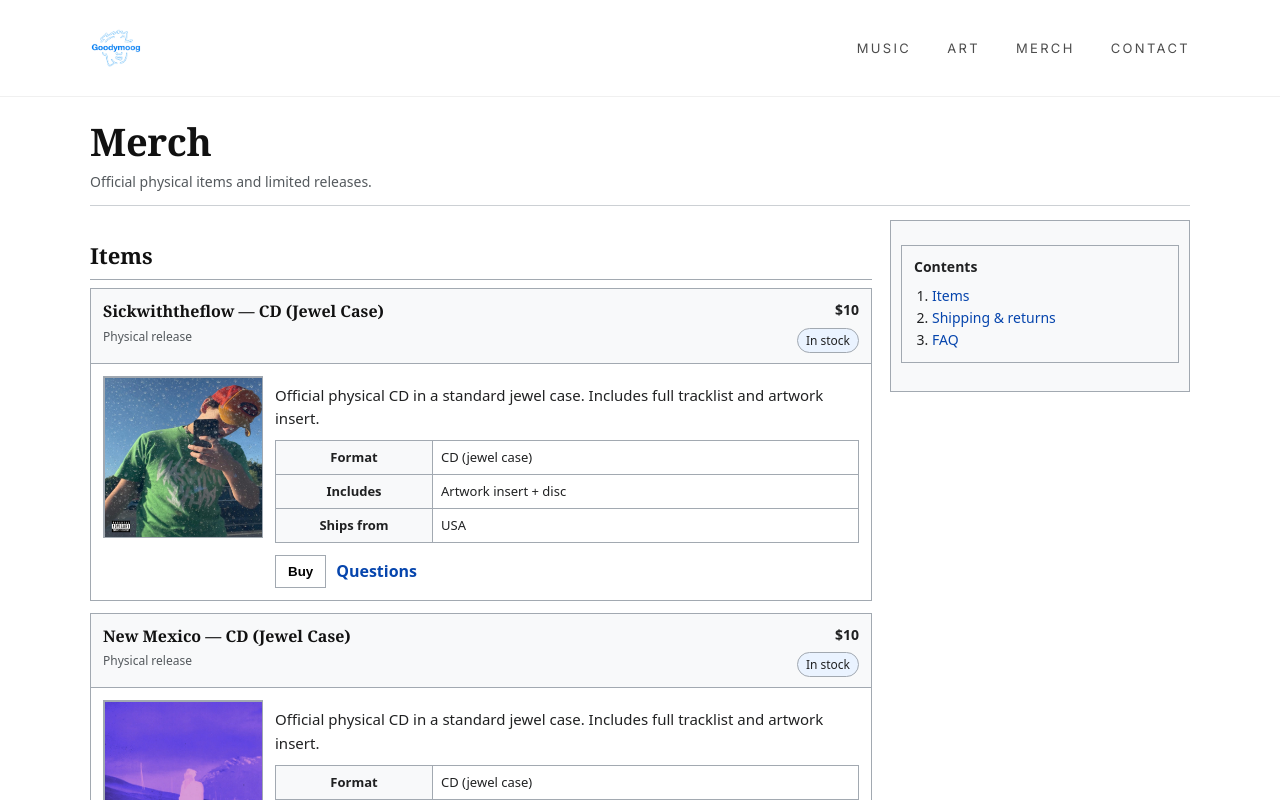
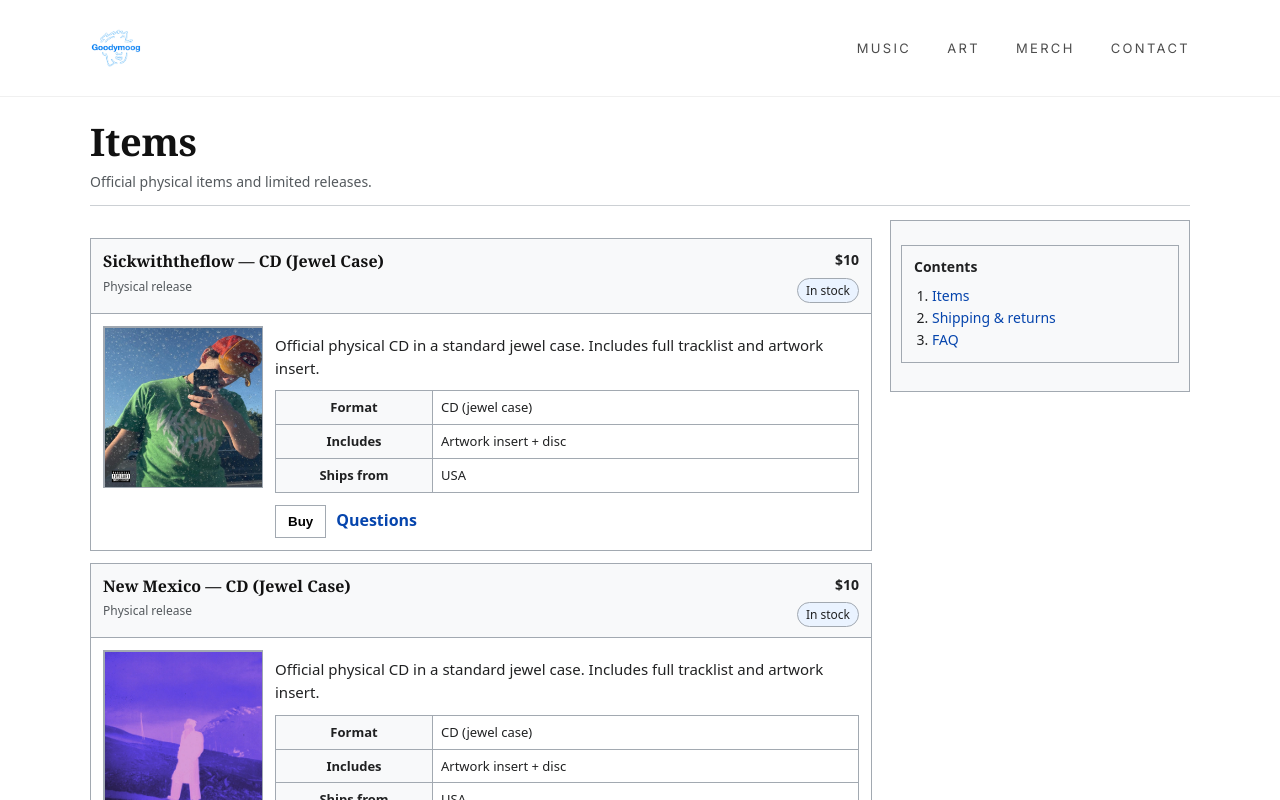
Before and after one commit to goodymoog/goodymoog-next, a Next.js app: page /merch in a window 1280 px wide. Shown: the top 800 px of the page. Built offline with nearby package versions, Linux system fonts and the light colour scheme.

Commit message:
4 simplified merch store

```diff
--- a/app/merch/page.tsx
+++ b/app/merch/page.tsx
@@ -92,7 +92,7 @@ export default function MerchPage() {
         <div className={styles.article}>
           <header className={styles.top}>
             <div className={styles.titleRow}>
-              <h1 className={styles.h1}>Merch</h1>
+              <h1 className={styles.h1}>Items</h1>
             </div>
             <p className={styles.subtitle}>
               Official physical items and limited releases.
@@ -104,7 +104,7 @@ export default function MerchPage() {
             {/* MAIN COLUMN */}
             <section className={styles.contentCol}>
               <section id="items" className={styles.section}>
-                <h2 className={styles.h2}>Items</h2>
+                {/* <h2 className={styles.h2}>Items</h2> */}
 
                 <div className={styles.cards}>
                   {MERCH.map((item) => {
```
